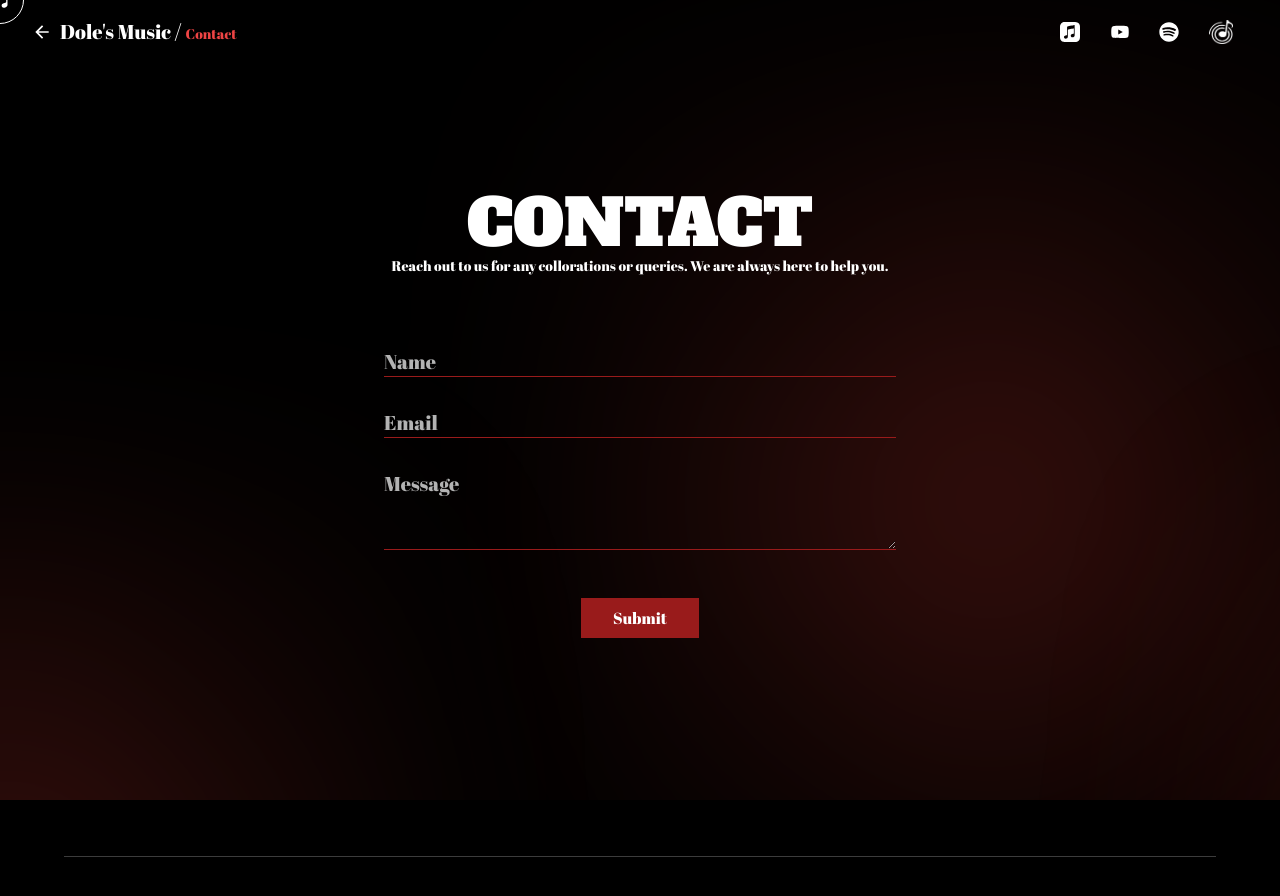
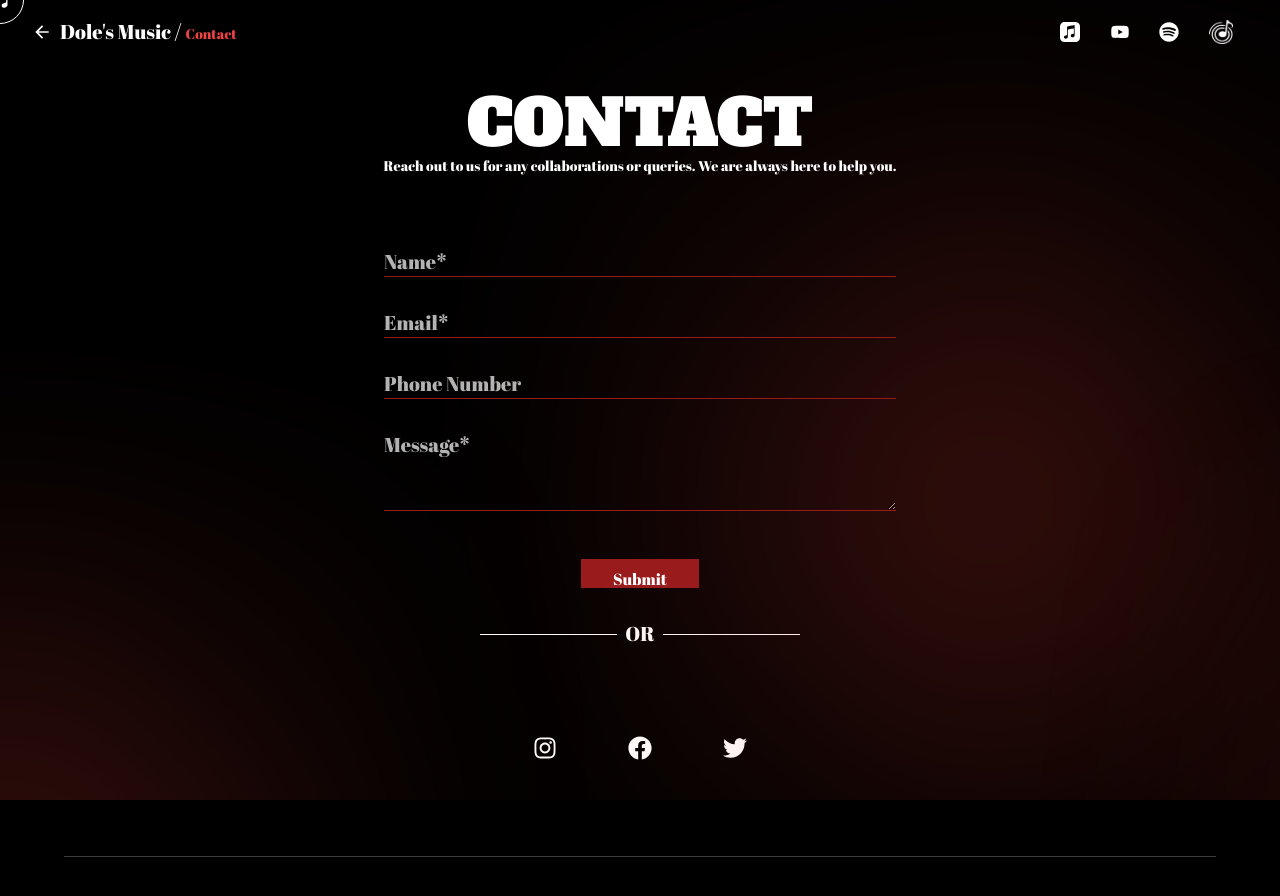
Before and after one commit to theinfinitysolutions/dolls_web, a Next.js app: page /contact in a window 1280 px wide. Shown: the top 896 px of the page. Built offline with nearby package versions, Linux system fonts and the light colour scheme; no server answers; a web font is replaced by a local one.

Commit message:
contact us changes

```diff
--- a/app/contact/page.jsx
+++ b/app/contact/page.jsx
@@ -1,40 +1,62 @@
 "use client";
-import React from "react";
+import React, { useEffect } from "react";
 import Image from "next/image";
 import Transition from "@/components/Transition";
 import RevealOnScroll from "@/components/RevealOnScroll";
 import { alfa } from "../layout";
-import { useForm } from "react-hook-form";
+import { set, useForm } from "react-hook-form";
 import emailjs from "@emailjs/browser";
 import useStore from "@/utils/store";
+import { FaInstagram } from "react-icons/fa";
+import { FaFacebook } from "react-icons/fa";
+import { FaTwitter } from "react-icons/fa";
 
 const ContactUs = () => {
+  const [loading, setLoading] = React.useState(false);
+
   const [emailSent, setEmailSent] = React.useState(false);
-  const { register, handleSubmit, formState, reset } = useForm();
+  const {
+    register,
+    handleSubmit,
+    formState: { errors },
+    reset,
+  } = useForm();
   const { currentPointer, setCurrentPointer } = useStore();
 
   const onSubmit = (data) => {
+    setLoading(true);
     emailjs
       .send(
         "service_vyc3aph",
         "template_vw3o9zp",
         {
-          from_name: "anirudh",
-          from_email: "test@gmail.com",
-          from_message: "abcddefgh",
+          from_name: data.name,
+          from_email: data.email,
+          from_phoneNumber: data.phoneNumber,
+          from_message: data.message,
         },
         {
-          publicKey: "8SoO2AD_OUoRwAQ7_ntbU",
+          publicKey: "VV1JBQAmRXz7mALR7",
         }
       )
       .then((res) => {
         setEmailSent(true);
+        setLoading(false);
         reset();
       })
       .catch((err) => {
+        setLoading(false);
         console.log("error", err);
       });
   };
+
+  useEffect(() => {
+    if (emailSent) {
+      setTimeout(() => {
+        setEmailSent(false);
+      }, 2000);
+    }
+  }, [emailSent]);
 
   return (
     <Transition>
@@ -43,29 +65,25 @@ const ContactUs = () => {
         <div className="circle -bottom-1/2 -right-1/2 absolute" />
         <div className="circle -bottom-1/2 left-0 absolute" />
 
-        <div
-          className={
-            "  max-h-[70vh] min-h-[70vh] h-[70vh] w-screen overflow-hidden"
-          }
-        >
-          <div className="flex flex-col w-full h-full items-start relative justify-start  py-[5vh] ">
+        <div className={"  h-full w-screen overflow-hidden"}>
+          <div className="flex flex-col w-full h-full items-start relative justify-start  py-[2.5vh] ">
             <RevealOnScroll
               addedClasses={
                 "flex flex-col items-center justify-center w-full p-8 animate-animateSlideUp"
               }
             >
               <h2
-                className={`${alfa.className} text-white text-[3rem] lg:text-[4rem] leading-[4rem] font-bold `}
+                className={`${alfa.className} text-white text-[2.5rem] lg:text-[4rem] leading-[4rem] font-bold `}
               >
                 CONTACT
               </h2>
               <p className="text-white text-center text-sm">
                 {
-                  " Reach out to us for any collorations or queries. We are always here to help you."
+                  " Reach out to us for any collaborations or queries. We are always here to help you."
                 }
               </p>
             </RevealOnScroll>
-            <div className=" flex flex-col items-center w-full mt-[5vh]">
+            <div className=" flex flex-col items-center w-full mt-4 lg:mt-[5vh]">
               <form
                 onSubmit={handleSubmit(onSubmit)}
                 className=" w-[80vw] lg:w-[40%] flex flex-col items-center justify-center"
@@ -73,25 +91,55 @@ const ContactUs = () => {
                 <div className="flex flex-col items-center w-full">
                   <input
                     type="text"
-                    placeholder="Name"
-                    {...register("name", { required: true })}
+                    placeholder="Name*"
+                    {...register("name", { required: true, minLength: 5 })}
                     className="mb-4 w-full bg-transparent placeholder:text-white/70 focus:bg-transparent text-white  text-xl border-b-[1px] border-red-800"
                   />
+                  {errors.name?.message ? (
+                    <p className=" text-xs text-red-500">
+                      {errors.name.message}
+                    </p>
+                  ) : null}
                 </div>
                 <div className="flex flex-col items-center w-full mt-4">
                   <input
                     type="email"
-                    placeholder="Email"
-                    {...register("email", { required: true })}
+                    placeholder="Email*"
+                    {...register("email", {
+                      required: true,
+                      minLength: 5,
+                      pattern: {
+                        value: /^[A-Z0-9._%+-]+@[A-Z0-9.-]+\.[A-Z]{2,}$/i,
+                        message: "invalid email address",
+                      },
+                    })}
+                    className="mb-4 w-full placeholder:text-white/70 focus:bg-transparent text-white  bg-transparent text-xl border-b-[1px] border-red-800"
+                  />
+                  {errors.email?.message ? (
+                    <p className=" text-xs text-red-500">
+                      {errors.email.message}
+                    </p>
+                  ) : null}
+                </div>
+                <div className="flex flex-col items-center w-full mt-4">
+                  <input
+                    type="phoneNumber"
+                    placeholder="Phone Number"
+                    {...register("phoneNumber")}
                     className="mb-4 w-full placeholder:text-white/70 focus:bg-transparent text-white  bg-transparent text-xl border-b-[1px] border-red-800"
                   />
                 </div>
                 <div className="flex flex-col items-center w-full mt-4">
                   <textarea
-                    placeholder="Message"
+                    placeholder="Message*"
                     {...register("message", { required: true })}
                     className="mb-4 w-full placeholder:text-white/70 focus:bg-transparent text-white  h-[10vh] bg-transparent text-xl border-b-[1px] border-red-800"
                   />
+                  {errors.message?.message ? (
+                    <p className=" text-xs text-red-500">
+                      {errors.message.message}
+                    </p>
+                  ) : null}
                 </div>
                 {emailSent ? (
                   <button
@@ -103,6 +151,7 @@ const ContactUs = () => {
                   </button>
                 ) : (
                   <button
+                    disabled={errors.name || errors.email || errors.message}
                     type="submit"
                     onMouseEnter={() => {
                       setCurrentPointer("a");
@@ -110,13 +159,64 @@ const ContactUs = () => {
                     onMouseLeave={() => {
                       setCurrentPointer("");
                     }}
-                    className="bg-red-800 text-white px-8 py-2 mt-8 "
+                    className="bg-red-800 disabled:bg-gray-700 text-white px-8 py-2 mt-2 z-20 lg:mt-8 "
                   >
-                    Submit
+                    {loading ? "..." : "Submit"}
                   </button>
                 )}
               </form>
             </div>
+          </div>
+        </div>
+
+        <div className=" w-3/12 flex flex-row justify-center items-center gap-x-2 my-2 lg:my-8">
+          <div className="h-[1px] bg-white w-[45%]  border-white" />
+          <p className=" text-xl text-white">OR</p>
+          <div className="h-[1px] bg-white w-[45%]  border-white" />
+        </div>
+
+        <div className="flex flex-col items-center w-11/12 lg:w-6/12">
+          <p>Reach out to us on our Social media</p>
+          <div className=" w-4/12 flex flex-row justify-between mt-8">
+            <a
+              onMouseEnter={() => {
+                setCurrentPointer("a");
+              }}
+              onMouseLeave={() => {
+                setCurrentPointer("");
+              }}
+              href="https://www.instagram.com/doleshwar_raj/"
+              target="_blank"
+              rel="noreferrer"
+            >
+              <FaInstagram size={24} color="#fff" />
+            </a>
+            <a
+              onMouseEnter={() => {
+                setCurrentPointer("a");
+              }}
+              onMouseLeave={() => {
+                setCurrentPointer("");
+              }}
+              href="https://www.facebook.com"
+              target="_blank"
+              rel="noreferrer"
+            >
+              <FaFacebook size={24} color="#fff" />
+            </a>
+            <a
+              onMouseEnter={() => {
+                setCurrentPointer("a");
+              }}
+              onMouseLeave={() => {
+                setCurrentPointer("");
+              }}
+              href="https://www.twitter.com"
+              target="_blank"
+              rel="noreferrer"
+            >
+              <FaTwitter size={24} color="#fff" />
+            </a>
           </div>
         </div>
       </div>
```
